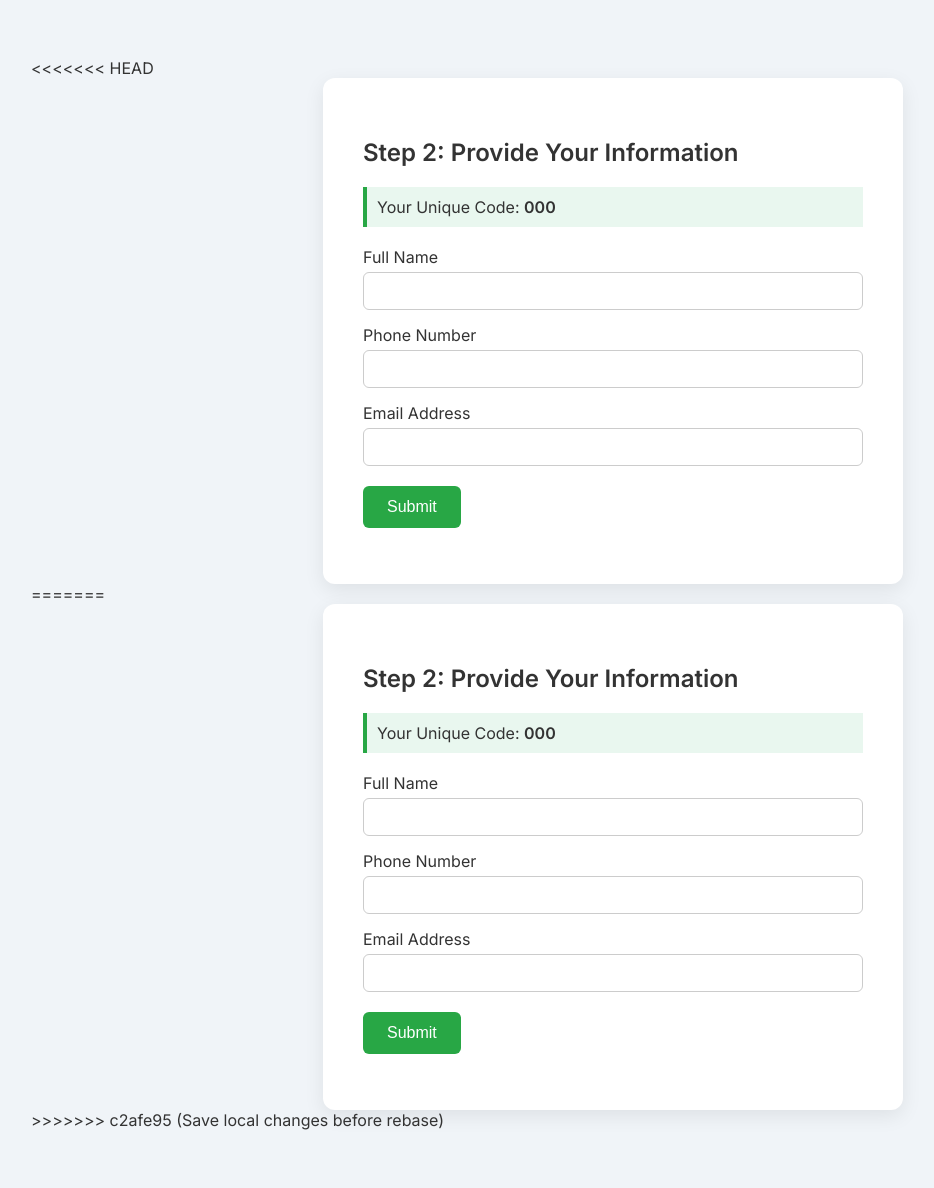
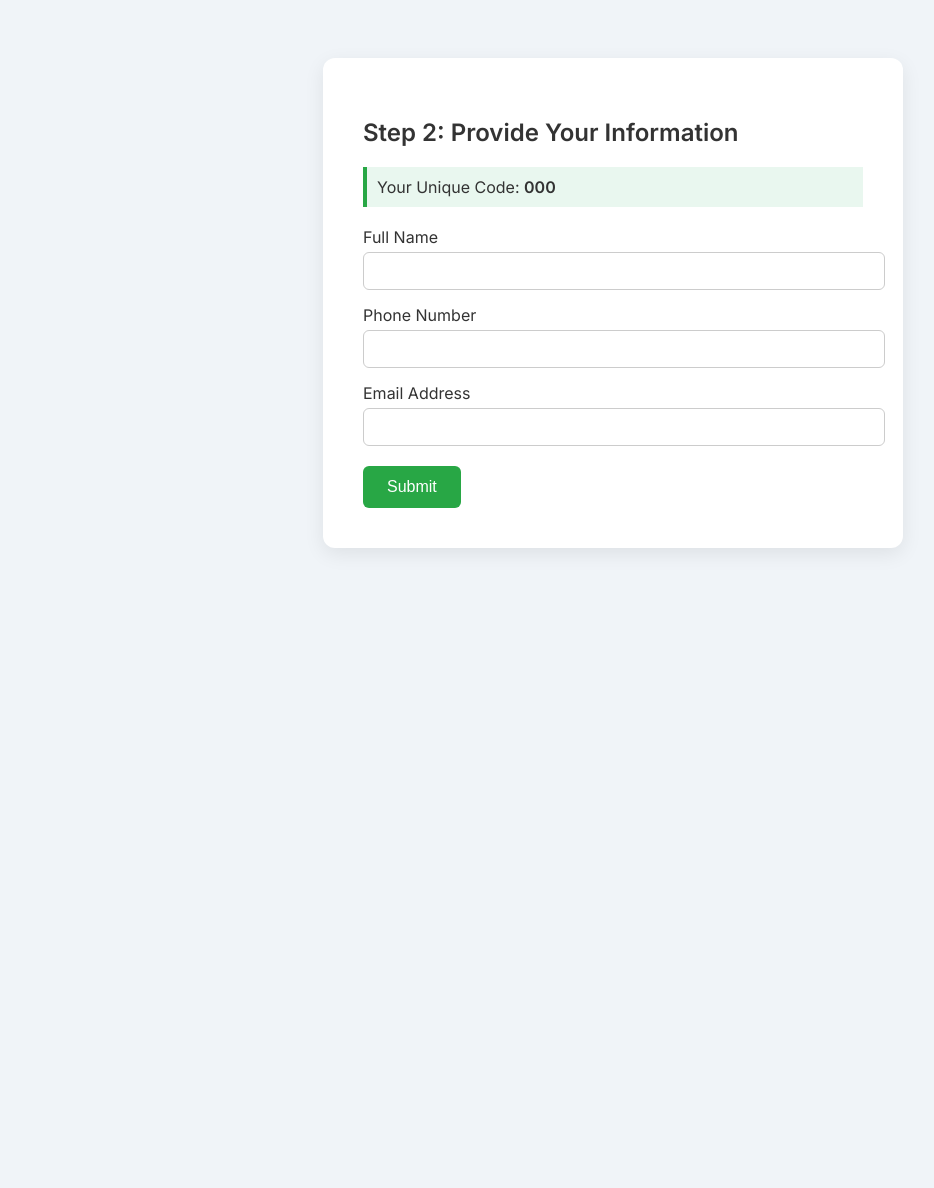
Before and after one commit to Harissh0909/AI-Similarity, a Flask app: template templates/form.html in a window 1280 px wide. Shown: the whole page, without its empty margins (27-961 px from the left). After the commit the page ends 550 px from the top, so only its background shows below. Run offline with Flask 3, Linux system fonts and the light colour scheme; the template is opened without the code that fills it: most values are stand-ins (such as "Sample title", 1, 10 or a date in 2020).

Commit message:
Update form.html

```diff
--- a/templates/form.html
+++ b/templates/form.html
@@ -1,4 +1,3 @@
-<<<<<<< HEAD
 <!DOCTYPE html>
 <html lang="en">
 <head>
@@ -76,82 +75,3 @@
     </div>
 </body>
 </html>
-=======
-<!DOCTYPE html>
-<html lang="en">
-<head>
-    <meta charset="UTF-8">
-    <title>Enter Your Details</title>
-    <link href="https://fonts.googleapis.com/css2?family=Inter:wght@400;600&display=swap" rel="stylesheet">
-    <style>
-        body {
-            font-family: 'Inter', sans-serif;
-            background-color: #f0f4f8;
-            color: #333;
-            padding: 50px;
-        }
-        .container {
-            background: #fff;
-            padding: 40px;
-            border-radius: 12px;
-            max-width: 500px;
-            margin: auto;
-            box-shadow: 0 6px 20px rgba(0, 0, 0, 0.08);
-        }
-        label {
-            display: block;
-            margin: 15px 0 5px;
-            font-weight: 500;
-        }
-        input {
-            width: 100%;
-            padding: 10px;
-            border: 1px solid #ccc;
-            border-radius: 6px;
-            font-size: 14px;
-        }
-        button {
-            margin-top: 20px;
-            background-color: #28a745;
-            color: white;
-            padding: 12px 24px;
-            font-size: 16px;
-            border: none;
-            border-radius: 6px;
-            cursor: pointer;
-            transition: background 0.3s;
-        }
-        button:hover {
-            background-color: #218838;
-        }
-        .code {
-            background-color: #e9f7ef;
-            border-left: 4px solid #28a745;
-            padding: 10px;
-            margin-bottom: 20px;
-            font-weight: 500;
-        }
-    </style>
-</head>
-<body>
-    <div class="container">
-        <h2>Step 2: Provide Your Information</h2>
-        <div class="code">
-            Your Unique Code: <strong>{{ code }}</strong>
-        </div>
-        <form method="post">
-            <label for="name">Full Name</label>
-            <input type="text" name="name" required>
-
-            <label for="phone">Phone Number</label>
-            <input type="text" name="phone" required>
-
-            <label for="email">Email Address</label>
-            <input type="email" name="email" required>
-
-            <button type="submit">Submit</button>
-        </form>
-    </div>
-</body>
-</html>
->>>>>>> c2afe95 (Save local changes before rebase)
```
